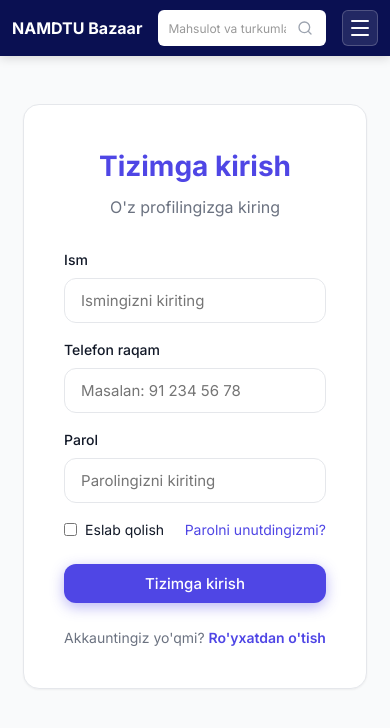
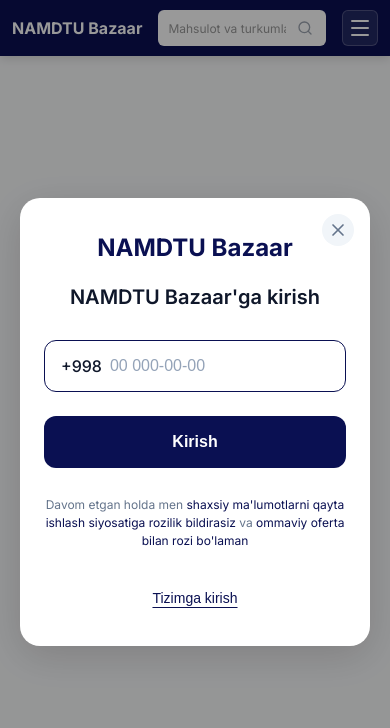
Before and after one commit to AyubFints/NAMDTU-Bazaar, a React (Vite) app: page /login in a window 390 px wide. Shown: the top 728 px of the page. Built offline with nearby package versions, Linux system fonts and the light colour scheme.

Commit message:
Update login flow to modal-like phone only login

```diff
--- a/src/pages/Auth.css
+++ b/src/pages/Auth.css
@@ -1,81 +1,190 @@
-.auth-container {
+.auth-overlay {
+  position: fixed;
+  top: 0;
+  left: 0;
+  right: 0;
+  bottom: 0;
+  background: rgba(0, 0, 0, 0.4);
   display: flex;
   justify-content: center;
   align-items: center;
-  padding: 40px 0;
+  z-index: 9999;
+  padding: 20px;
 }
 
-.auth-card {
+.auth-modal {
   width: 100%;
-  max-width: 450px;
-  padding: 40px;
-  background: rgba(255, 255, 255, 0.8);
-  backdrop-filter: blur(10px);
+  max-width: 400px;
+  background: #fff;
+  border-radius: 20px;
+  padding: 32px 24px;
+  position: relative;
+  box-shadow: 0 10px 40px rgba(0, 0, 0, 0.15);
+  animation: modalFadeIn 0.3s ease;
 }
 
-.auth-header {
-  text-align: center;
-  margin-bottom: 30px;
+@keyframes modalFadeIn {
+  from { opacity: 0; transform: translateY(20px) scale(0.95); }
+  to { opacity: 1; transform: translateY(0) scale(1); }
 }
 
-.auth-header h2 {
-  font-size: 28px;
-  color: var(--primary);
-  margin-bottom: 8px;
+.auth-close-btn {
+  position: absolute;
+  top: 16px;
+  right: 16px;
+  background: #f1f5f9;
+  border: none;
+  width: 32px;
+  height: 32px;
+  border-radius: 50%;
+  display: flex;
+  align-items: center;
+  justify-content: center;
+  cursor: pointer;
+  color: #64748b;
+  transition: all 0.2s;
 }
 
-.auth-header p {
-  color: var(--text-muted);
+.auth-close-btn:hover {
+  background: #e2e8f0;
+  color: #0f172a;
 }
 
-.auth-form {
+.auth-modal-header {
+  text-align: center;
+  margin-bottom: 28px;
+}
+
+.auth-logo {
+  color: #0a1052;
+  font-size: 24px;
+  font-weight: 800;
+  display: flex;
+  align-items: center;
+  justify-content: center;
+  gap: 8px;
+  margin-bottom: 16px;
+}
+
+.auth-modal-header h2 {
+  font-size: 20px;
+  color: #0f172a;
+  font-weight: 600;
+}
+
+.auth-modal-form {
   display: flex;
   flex-direction: column;
+  gap: 16px;
 }
 
-.auth-options {
+.uzum-phone-input {
   display: flex;
-  justify-content: space-between;
   align-items: center;
-  margin-bottom: 24px;
-  font-size: 14px;
+  background: #f1f5f9;
+  border-radius: 12px;
+  padding: 0 16px;
+  height: 52px;
+  border: 1px solid transparent;
+  transition: all 0.2s;
 }
 
-.remember-me {
-  display: flex;
-  align-items: center;
-  gap: 8px;
-  color: var(--text-main);
-  cursor: pointer;
+.uzum-phone-input:focus-within {
+  border-color: #0a1052;
+  background: #fff;
 }
 
-.forgot-password {
-  color: var(--primary);
+.uzum-prefix {
+  color: #0f172a;
+  font-size: 16px;
+  font-weight: 500;
+  margin-right: 8px;
+}
+
+.uzum-phone-input input {
+  flex: 1;
+  background: transparent;
+  border: none;
+  outline: none;
+  font-size: 16px;
+  color: #0f172a;
+  font-weight: 500;
+}
+
+.uzum-phone-input input::placeholder {
+  color: #94a3b8;
+}
+
+.admin-form-group {
+  width: 100%;
+}
+
+.admin-input {
+  width: 100%;
+  background: #f1f5f9;
+  border-radius: 12px;
+  padding: 0 16px;
+  height: 52px;
+  border: 1px solid transparent;
+  font-size: 16px;
+  color: #0f172a;
+  transition: all 0.2s;
+  outline: none;
+}
+
+.admin-input:focus {
+  border-color: #0a1052;
+  background: #fff;
+}
+
+.uzum-primary-btn {
+  width: 100%;
+  height: 52px;
+  background: #0a1052;
+  color: #fff;
+  border: none;
+  border-radius: 12px;
+  font-size: 16px;
+  font-weight: 600;
+  cursor: pointer;
+  transition: background 0.2s;
+  margin-top: 8px;
+}
+
+.uzum-primary-btn:hover {
+  background: #0d166b;
+}
+
+.auth-terms {
+  text-align: center;
+  font-size: 12px;
+  color: #64748b;
+  line-height: 1.5;
+  margin: 12px 0;
+}
+
+.auth-terms a {
+  color: #0a1052;
   text-decoration: none;
 }
 
-.forgot-password:hover {
+.auth-terms a:hover {
   text-decoration: underline;
 }
 
-.auth-btn {
-  width: 100%;
-  padding: 14px;
-  font-size: 16px;
+.auth-switch-mode-btn {
+  background: transparent;
+  border: none;
+  color: #0a1052;
+  font-size: 14px;
+  font-weight: 500;
+  cursor: pointer;
+  padding: 8px;
+  text-decoration: underline;
+  text-underline-offset: 4px;
+  margin-top: 4px;
 }
 
-.auth-footer {
-  text-align: center;
-  margin-top: 24px;
-  font-size: 14px;
-  color: var(--text-muted);
+.auth-switch-mode-btn:hover {
+  color: #0d166b;
 }
-
-.auth-footer a {
-  color: var(--primary);
-  font-weight: 600;
-}
-
-.auth-footer a:hover {
-  text-decoration: underline;
-}
--- a/src/pages/Login.jsx
+++ b/src/pages/Login.jsx
@@ -1,16 +1,22 @@
 import React, { useState } from 'react';
-import { Link, useNavigate } from 'react-router-dom';
+import { useNavigate } from 'react-router-dom';
 import { useAuth } from '../context/AuthContext';
+import { X } from 'lucide-react';
 import './Auth.css';
 
 const Login = () => {
-  const [name, setName] = useState('');
+  const [isAdminMode, setIsAdminMode] = useState(false);
   const [phone, setPhone] = useState('');
-  const [password, setPassword] = useState('');
-  const { login } = useAuth();
+
+  // Admin fields
+  const [adminName, setAdminName] = useState('');
+  const [adminPhone, setAdminPhone] = useState('');
+  const [adminPassword, setAdminPassword] = useState('');
+
+  const { login, register } = useAuth();
   const navigate = useNavigate();
 
-  const handlePhoneChange = (e) => {
+  const handlePhoneChange = (e, setter) => {
     let val = e.target.value.replace(/\D/g, '');
     if (val.length > 9) val = val.substring(0, 9);
 
@@ -20,81 +26,140 @@ const Login = () => {
     if (val.length > 5) formatted += ' ' + val.substring(5, 7);
     if (val.length > 7) formatted += ' ' + val.substring(7, 9);
 
-    setPhone(formatted);
+    setter(formatted);
   };
 
-  const handleSubmit = async (e) => {
+  const handleUserLogin = async (e) => {
     e.preventDefault();
-    const result = await login(phone, password);
+    const cleanPhone = phone.replace(/\s/g, '');
+    if (cleanPhone.length < 9) {
+      alert("Iltimos, telefon raqamni to'liq kiriting!");
+      return;
+    }
+
+    // Try to login with fixed password
+    const result = await login(cleanPhone, 'User123!');
     if (result.success) {
-      // the role is updated in the context, but we can't await context state update immediately
-      // so we use a small timeout or wait for the user state, but actually navigate('/') works
-      // for both if we handle admin redirect in App.js or Home.js. Let's just navigate to '/'
-      // and let the Navbar handle UI. But if we need to force admin panel:
       navigate('/');
     } else {
-      alert(result.message);
+      // If login fails, they probably don't have an account, so register them
+      const regResult = await register('Foydalanuvchi', cleanPhone, 'User123!', 'user');
+      if (regResult.success) {
+        navigate('/');
+      } else {
+        alert("Xatolik yuz berdi: " + regResult.message);
+      }
+    }
+  };
+
+  const handleAdminLogin = async (e) => {
+    e.preventDefault();
+    const cleanPhone = adminPhone.replace(/\s/g, '');
+    if (cleanPhone.length < 9) {
+      alert("Telefon raqamni to'liq kiriting!");
+      return;
+    }
+
+    const result = await login(cleanPhone, adminPassword);
+    if (result.success) {
+      navigate('/');
+    } else {
+      alert("Xatolik yuz berdi: " + result.message);
     }
   };
 
   return (
-    <div className="auth-container">
-      <div className="auth-card card">
-        <div className="auth-header">
-          <h2>Tizimga kirish</h2>
-          <p>O'z profilingizga kiring</p>
+    <div className="auth-overlay">
+      <div className="auth-modal">
+        <button className="auth-close-btn" onClick={() => navigate('/')}>
+          <X size={20} />
+        </button>
+
+        {!isAdminMode ? (
+          <>
+            <div className="auth-modal-header">
+              <div className="auth-logo">NAMDTU Bazaar</div>
+              <h2>NAMDTU Bazaar'ga kirish</h2>
             </div>
 
-        <form className="auth-form" onSubmit={handleSubmit}>
-          <div className="form-group">
-            <label className="form-label">Ism</label>
+            <form className="auth-modal-form" onSubmit={handleUserLogin}>
+              <div className="uzum-phone-input">
+                <span className="uzum-prefix">+998</span>
                 <input
                   type="text"
-              className="form-control"
-              placeholder="Ismingizni kiriting"
-              value={name}
-              onChange={(e) => setName(e.target.value)}
+                  placeholder="00 000-00-00"
+                  value={phone}
+                  onChange={(e) => handlePhoneChange(e, setPhone)}
+                  autoFocus
+                />
+              </div>
+
+              <button type="submit" className="uzum-primary-btn">
+                Kirish
+              </button>
+
+              <div className="auth-terms">
+                Davom etgan holda men
+                <a href="#"> shaxsiy ma'lumotlarni qayta ishlash siyosatiga rozilik bildirasiz</a> va
+                <a href="#"> ommaviy oferta bilan rozi bo'laman</a>
+              </div>
+
+              <button type="button" className="auth-switch-mode-btn" onClick={() => setIsAdminMode(true)}>
+                Tizimga kirish
+              </button>
+            </form>
+          </>
+        ) : (
+          <>
+            <div className="auth-modal-header">
+              <div className="auth-logo">NAMDTU Bazaar Admin</div>
+              <h2>Tizimga kirish</h2>
+            </div>
+
+            <form className="auth-modal-form" onSubmit={handleAdminLogin}>
+              <div className="admin-form-group">
+                <input
+                  type="text"
+                  placeholder="Ismingiz (Masalan: Admin)"
+                  value={adminName}
+                  onChange={(e) => setAdminName(e.target.value)}
+                  className="admin-input"
                   required
                 />
               </div>
 
-          <div className="form-group">
-            <label className="form-label">Telefon raqam</label>
+              <div className="admin-form-group uzum-phone-input">
+                <span className="uzum-prefix">+998</span>
                 <input
                   type="text"
-              className="form-control"
-              placeholder="Masalan: 91 234 56 78"
-              value={phone}
-              onChange={handlePhoneChange}
+                  placeholder="91 000 00 00"
+                  value={adminPhone}
+                  onChange={(e) => handlePhoneChange(e, setAdminPhone)}
                   required
                 />
               </div>
 
-          <div className="form-group">
-            <label className="form-label">Parol</label>
+              <div className="admin-form-group">
                 <input
                   type="password"
-              className="form-control"
-              placeholder="Parolingizni kiriting"
-              value={password}
-              onChange={(e) => setPassword(e.target.value)}
+                  placeholder="Parol (Masalan: Admin001)"
+                  value={adminPassword}
+                  onChange={(e) => setAdminPassword(e.target.value)}
+                  className="admin-input"
                   required
                 />
               </div>
 
-          <div className="auth-options">
-            <label className="remember-me">
-              <input type="checkbox" /> Eslab qolish
-            </label>
-            <a href="#" className="forgot-password">Parolni unutdingizmi?</a>
-          </div>
+              <button type="submit" className="uzum-primary-btn">
+                Tizimga kirish
+              </button>
 
-          <button type="submit" className="btn btn-primary auth-btn">Tizimga kirish</button>
+              <button type="button" className="auth-switch-mode-btn" onClick={() => setIsAdminMode(false)}>
+                Orqaga qaytish
+              </button>
             </form>
-
-        <div className="auth-footer">
-          Akkauntingiz yo'qmi? <Link to="/register">Ro'yxatdan o'tish</Link>
-        </div>
+          </>
+        )}
       </div>
     </div>
   );
```
Lines whose indentation alone changed are shown as unchanged.
